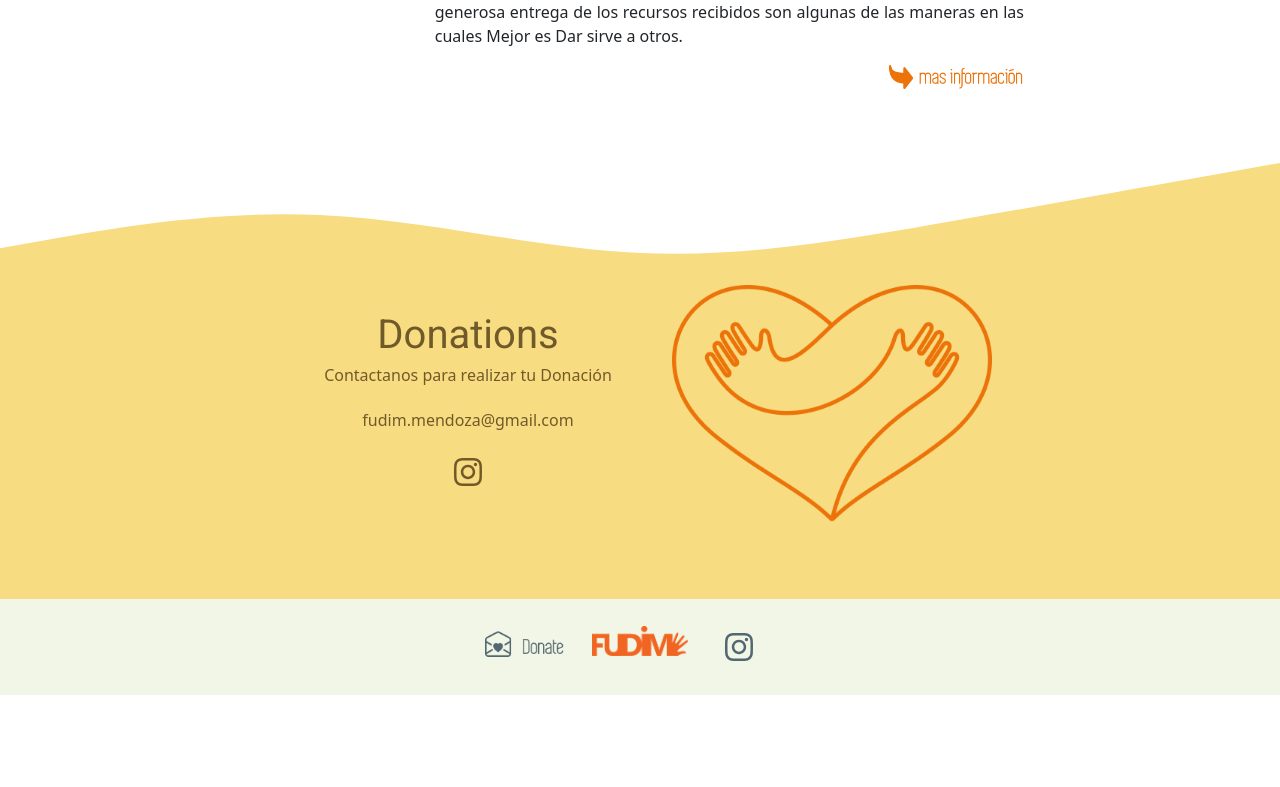
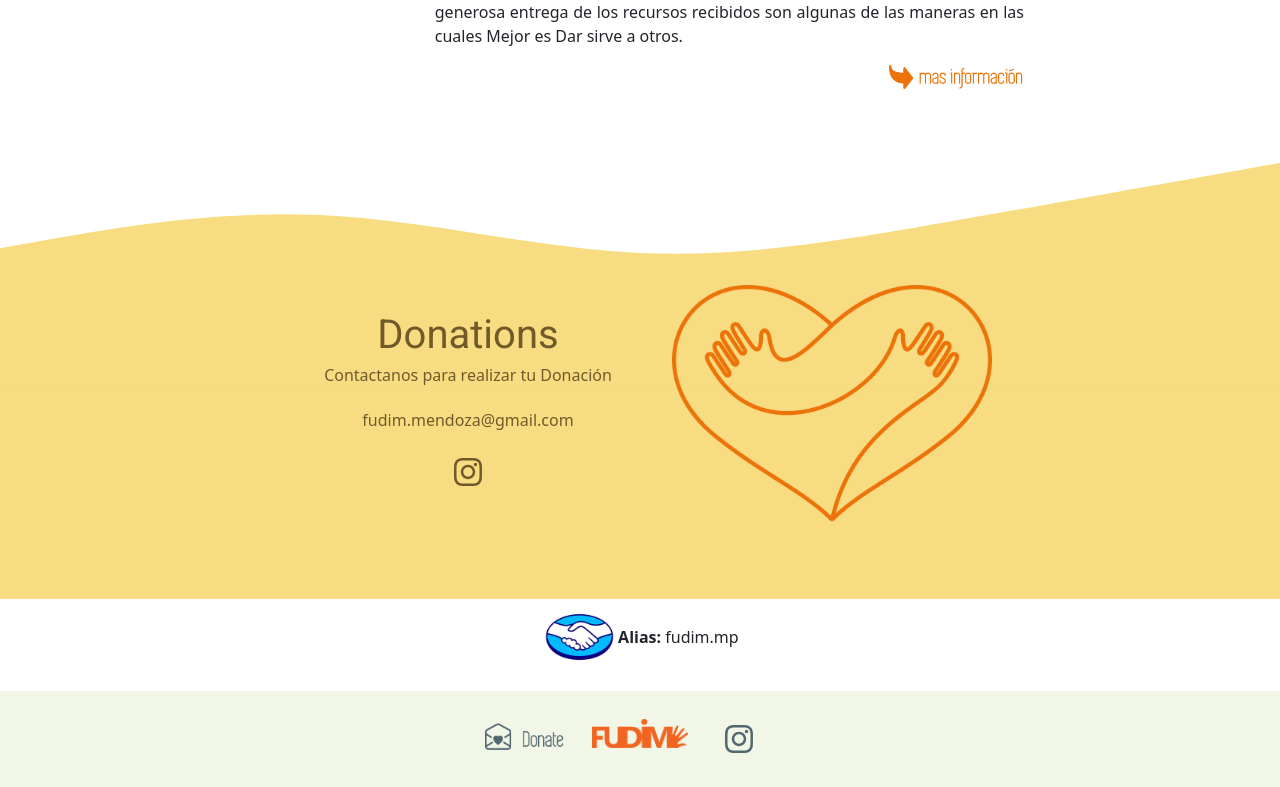
Before and after one commit to Makita7/FUDIM, a React (Create React App) app: page / in a window 1280 px wide. Shown: the part 2383-3170 px from the top of the page. Before the commit the page ends 3078 px from the top, so only its background shows below. Built offline with nearby package versions, Linux system fonts and the light colour scheme.

Commit message:
adding mp

```diff
--- a/src/App.css
+++ b/src/App.css
@@ -538,3 +538,17 @@ a:hover{
         margin-bottom: 0rem;
     }
 }
+
+
+
+.mp{
+    width:6%;
+}
+
+.align-center{
+    align-items: center;
+}
+
+.placecenter{
+    place-content: center;
+}
--- a/src/components/Donation.js
+++ b/src/components/Donation.js
@@ -25,6 +25,10 @@ function Donation() {
                     </div>
                 </div>
             </div>
+            <div className="placecenter flex align-center">
+                <img alt='banner' className=' mp img-fluid padBot' src={require('../img/mercadoPago.jpg')}/>
+                <p><b>Alias:</b> fudim.mp</p>
+            </div>
         </div>
     );
 }
```
Also changed, not shown: src/img/mercadoPago.jpg (added).
